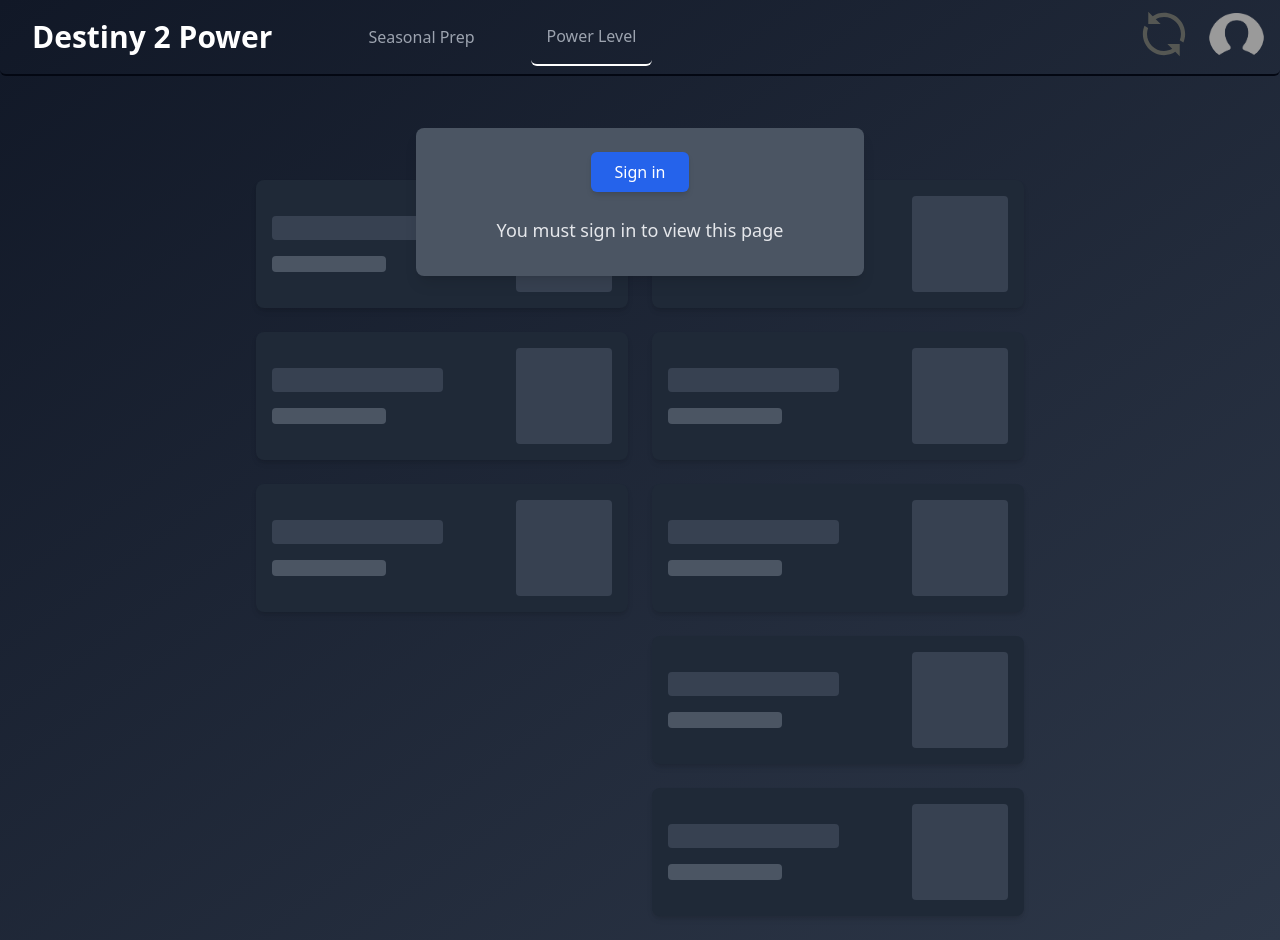
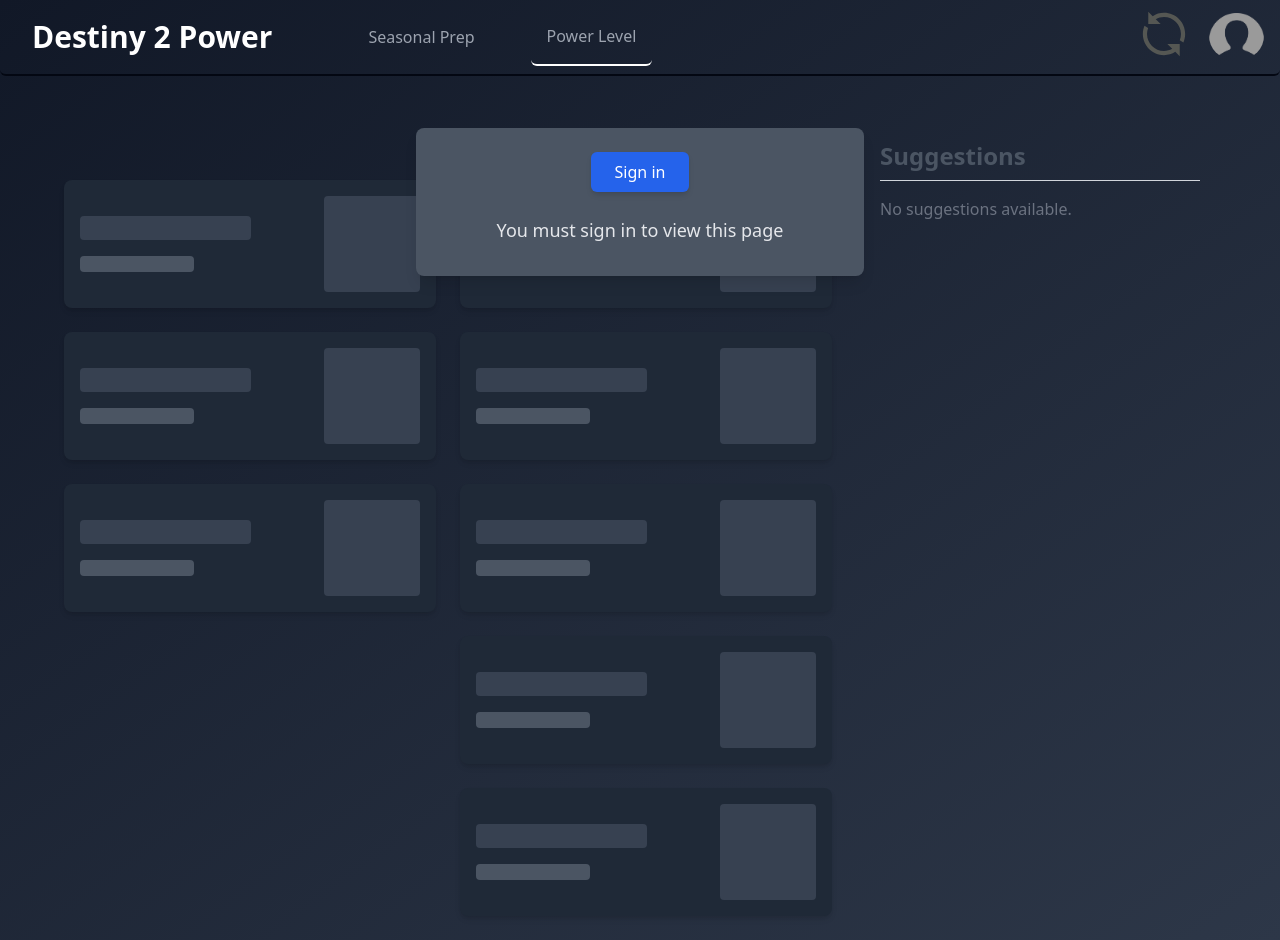
Before and after one commit to ben-cuff/destiny2power, a Next.js app: page /power in a window 1280 px wide. Built offline with nearby package versions, Linux system fonts and the light colour scheme; no server answers.

Commit message:
changed the not signed in page

```diff
--- a/src/app/power/notsignedin.tsx
+++ b/src/app/power/notsignedin.tsx
@@ -1,4 +1,5 @@
 import Login from "@/components/navigation/login";
+import Suggestions from "@/components/power/suggestions";
 
 // This is the sign-in prompt page for the power page
 // It is designed to resemble the item cards
@@ -40,6 +41,9 @@
 					</div>
 				</div>
 			</div>
+			<div className="ml-8 max-w-sm p-4 h-auto max-h-64 overflow-auto">
+				<Suggestions lightLevel={3000} highestLightItems={[]} />
+			</div>
 		</div>
 	);
 }
--- a/src/components/power/suggestions.tsx
+++ b/src/components/power/suggestions.tsx
@@ -46,7 +46,7 @@
 	}
 
 	return (
-		<div className="mt-6 animate-fade-in-up">
+		<div className="mt-6 w-80">
 			<h2 className="text-2xl font-semibold mb-2 text-gray-600 border-b border-gray-300 pb-2">
 				Suggestions
 			</h2>
```
